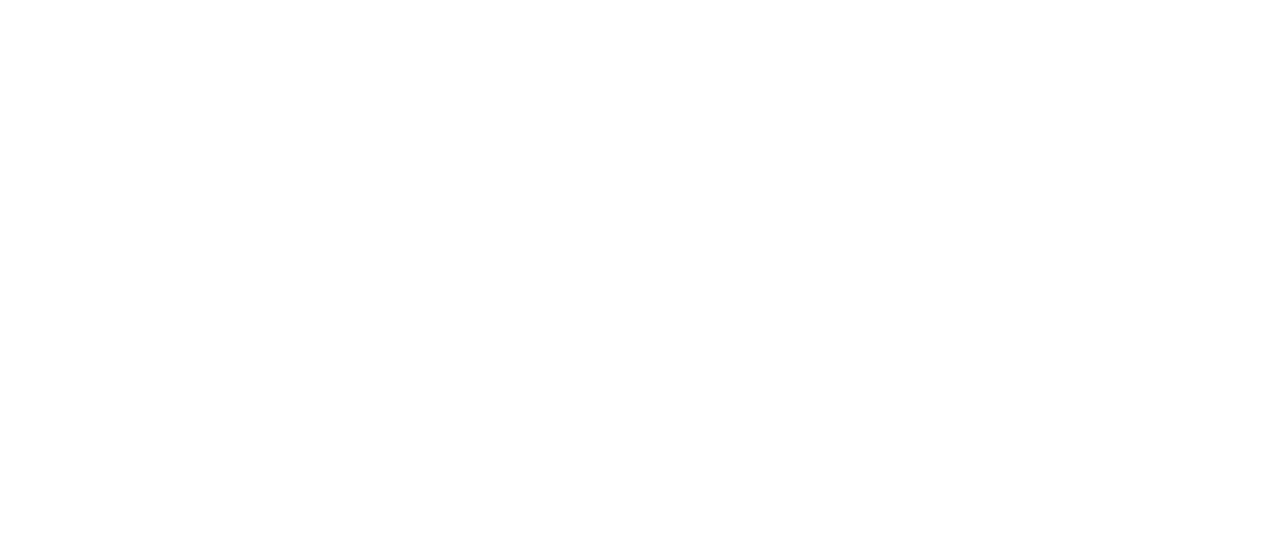
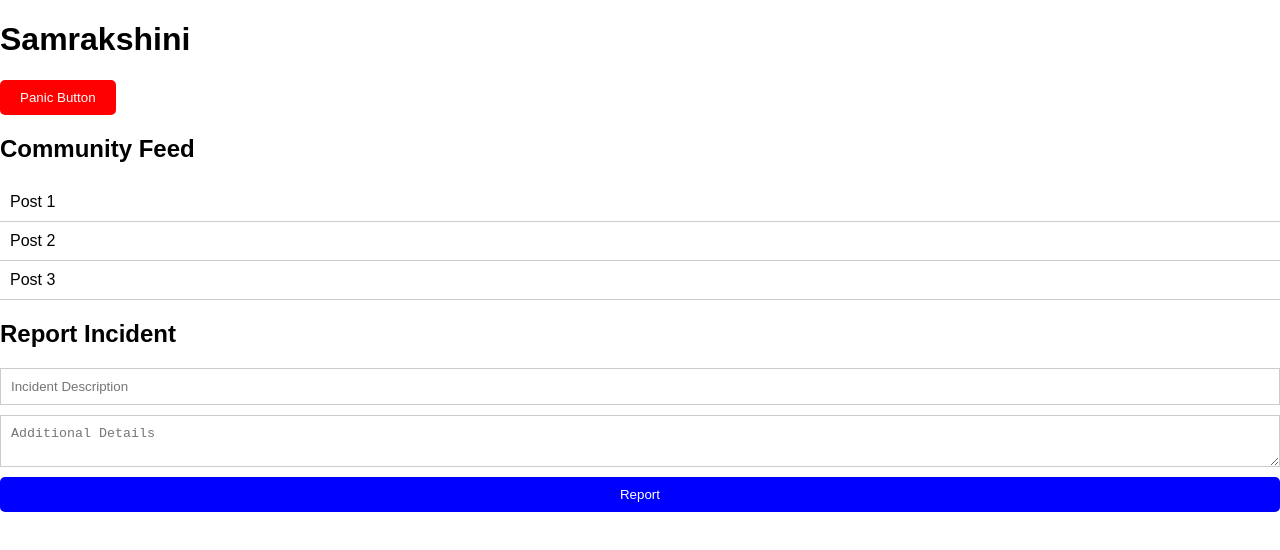
Before and after one commit to shivang0823/Samrakshini-, a plain HTML site: page index.html in a window 1280 px wide. Drawn offline with Linux system fonts and the light colour scheme.

Commit message:
basic draft of webpage

```diff
--- a/index.html
+++ b/index.html
@@ -1,11 +1,28 @@
 <!DOCTYPE html>
-<html lang="en">
+<html>
 <head>
-    <meta charset="UTF-8">
-    <meta name="viewport" content="width=device-width, initial-scale=1.0">
-    <title>Document</title>
+    <title>     Samrakshini</title>
+    <link rel="stylesheet" href="my.css">
+    <script src="my.js"></script>
 </head>
 <body>
+    <h1>Samrakshini</h1>
+    <button class="panic-button">Panic Button</button>
 
+    <h2>Community Feed</h2>
+    <ul class="community-feed">
+        <li>Post 1</li>
+        <li>Post 2</li>
+        <li>Post 3</li>
+
+    </ul>
+
+    <h2>Report Incident</h2>
+    <form class="incident-report-form">
+        <input type="text" placeholder="Incident Description">
+        <textarea placeholder="Additional Details"></textarea>
+        <button type="submit">Report</button>
+
+    </form>
 </body>
 </html>
--- a/my.css
+++ b/my.css
@@ -0,0 +1,51 @@
+/* Samrakshini CSS */
+
+/* Global Styles */
+body {
+  font-family: Arial, sans-serif;
+  margin: 0;
+  padding: 0;
+}
+
+/* Panic Button */
+.panic-button {
+  background-color: red;
+  color: white;
+  padding: 10px 20px;
+  border: none;
+  border-radius: 5px;
+  cursor: pointer;
+}
+
+/* Community Feed */
+.community-feed {
+  list-style: none;
+  padding: 0;
+}
+
+.community-feed li {
+  border-bottom: 1px solid #ccc;
+  padding: 10px;
+}
+
+/* Incident Report Form */
+.incident-report-form {
+  display: flex;
+  flex-direction: column;
+}
+
+.incident-report-form input,
+.incident-report-form textarea {
+  padding: 10px;
+  margin-bottom: 10px;
+  border: 1px solid #ccc;
+}
+
+.incident-report-form button {
+  background-color: blue;
+  color: white;
+  padding: 10px 20px;
+  border: none;
+  border-radius: 5px;
+  cursor: pointer;
+}
```
Also changed, not shown: my.js (deleted).
